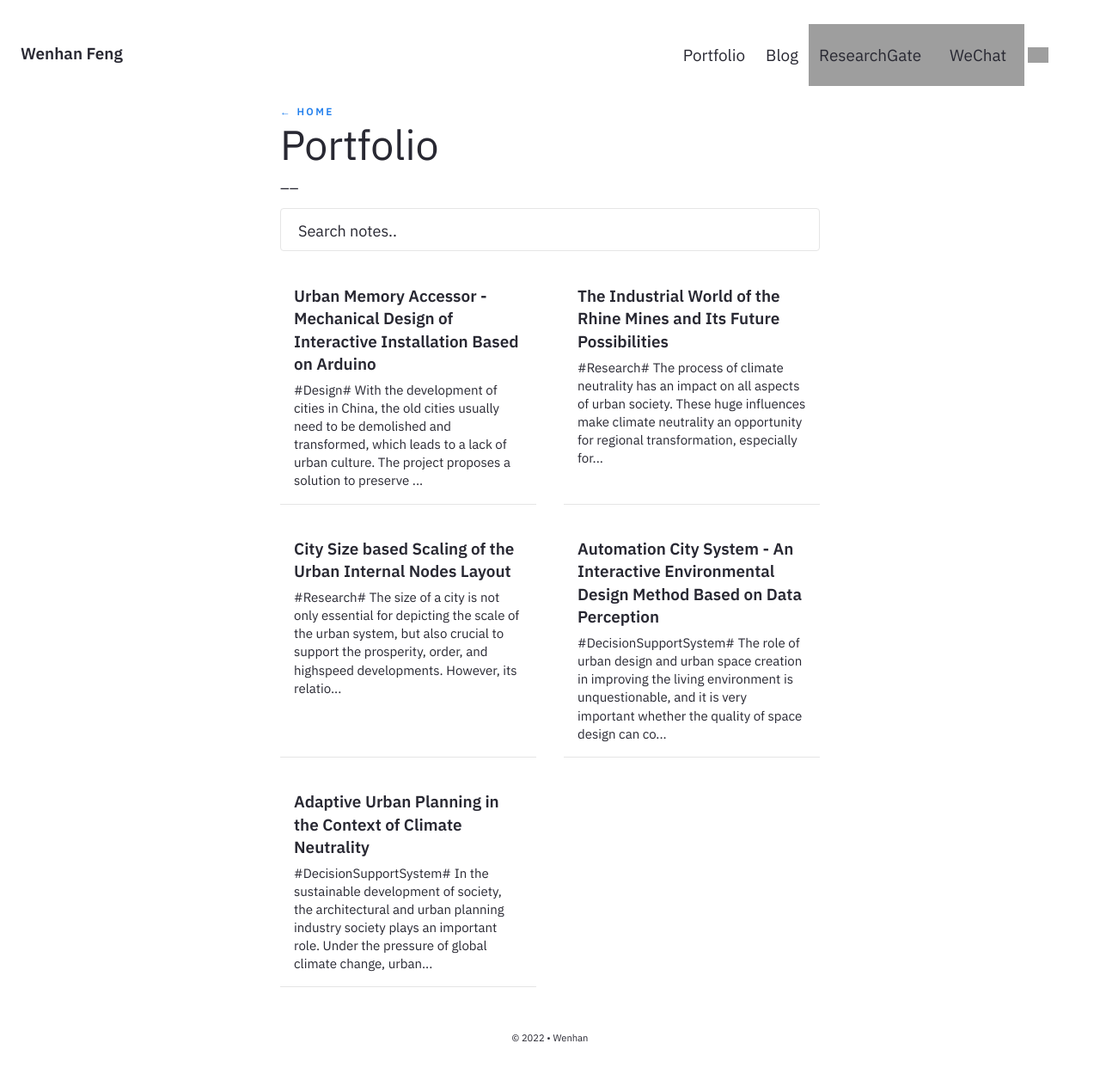
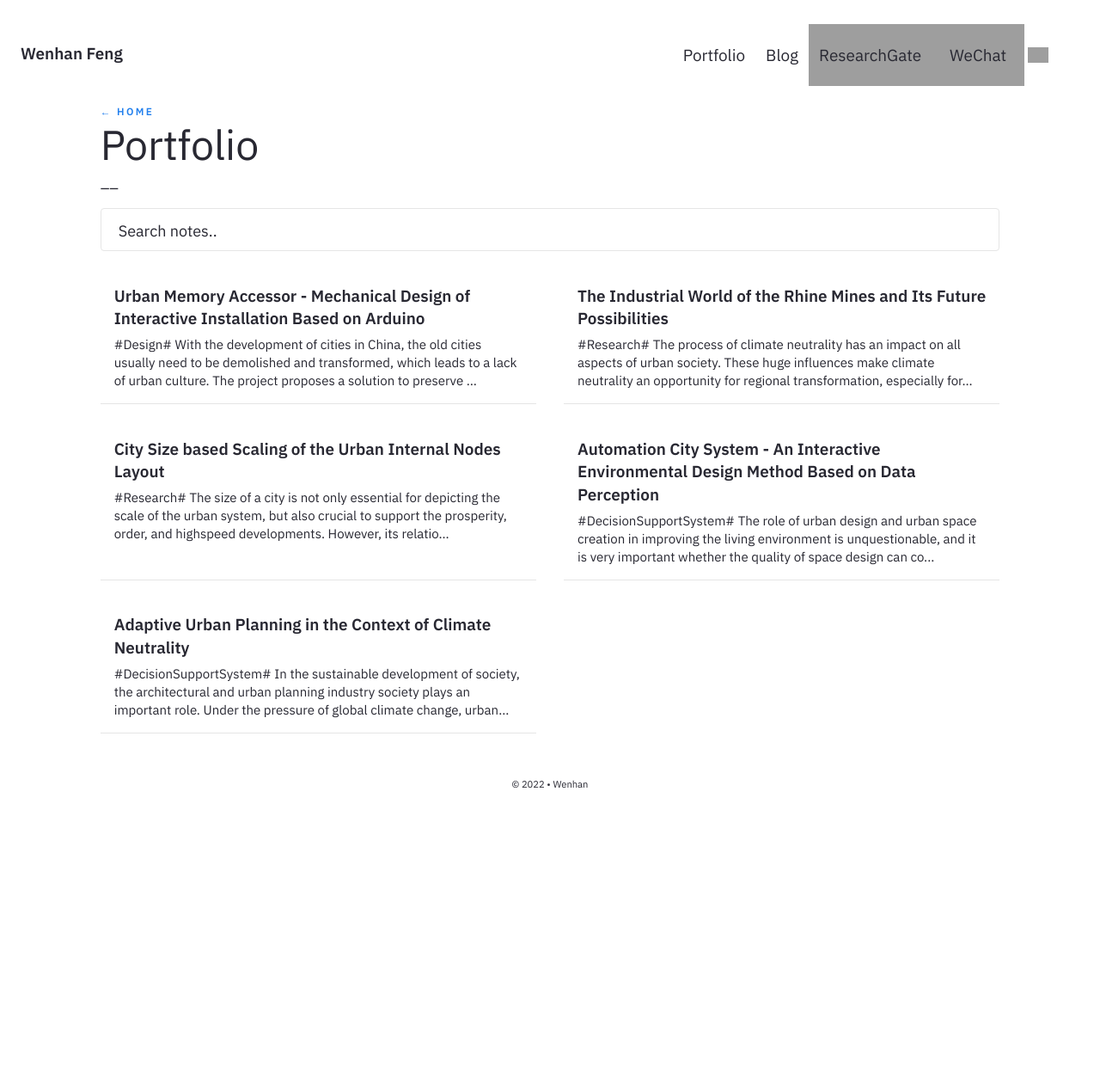
Before and after one commit to wenhanfeng/wenhanfeng.github.io, a Jekyll site: the page built from pages/notes.md, in a window 1280 px wide. Shown: the whole page at 86% size. Built offline with Jekyll 4.4.1, drawn with Linux system fonts in a browser that asks for light colours; after the commit the page ends 960 px from its top, so only the background shows below that; grey boxes are pictures that could not be loaded.

Commit message:
Update Post.html

```diff
--- a/_layouts/Post.html
+++ b/_layouts/Post.html
@@ -93,7 +93,7 @@
 
             <!--- Notes Feed Layout-->
             {%- if page.feedformat -%}
-            <div class="column is-6-widescreen  is-8-desktop is-8-tablet is-12-mobile">
+            <div class="column is-10-widescreen  is-8-desktop is-8-tablet is-12-mobile">
                 <h5 class="meta-title"><a href="/">← Home</a></h5>
                     <div class="jumbo">{{page.title}}</div>
                     {%- include Content.html -%}
```
